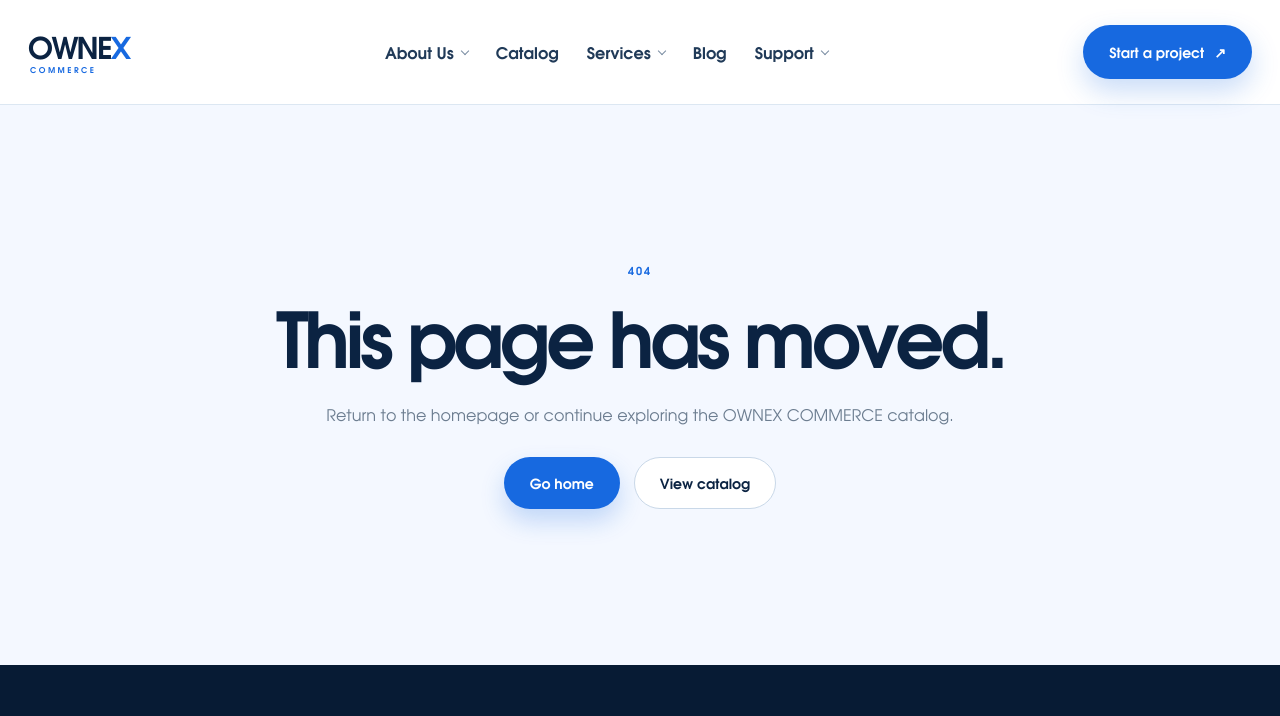
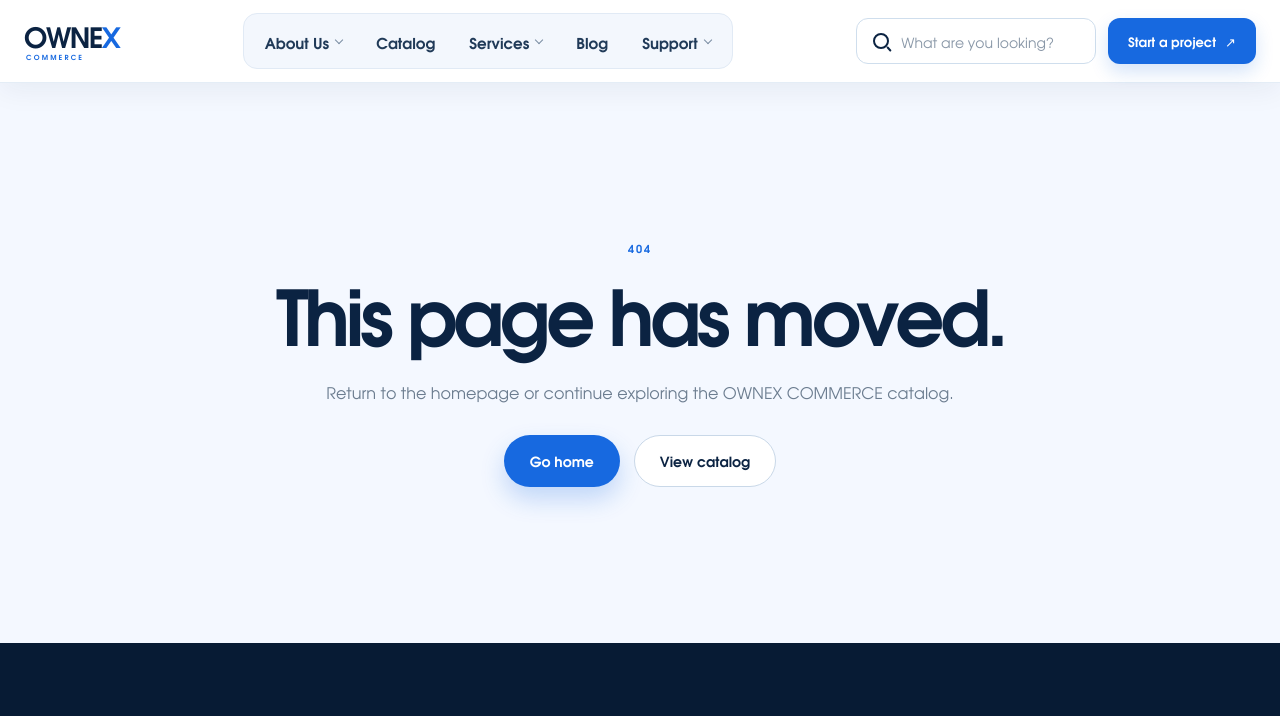
Before and after one commit to manhddmkt/manhddmkt.github.io, a plain HTML site: page index.html in a window 1280 px wide. Shown: the top 716 px of the page. Drawn offline with Linux system fonts and the light colour scheme; no server answers.

Commit message:
Redesign header and bind exact SVN-Avo bold file

```diff
--- a/ownex-header-v2.css
+++ b/ownex-header-v2.css
@@ -9,18 +9,18 @@
   z-index: 1000;
   width: 100%;
   background: #ffffff;
-  border-bottom: 1px solid #dce7f2;
-  font-family: "SVN-Avo", Arial, sans-serif;
+  border-bottom: 1px solid #e4edf6;
+  box-shadow: 0 8px 28px rgba(11, 35, 66, 0.06);
 }
 
 .ownex-new-header__inner {
-  width: min(1720px, calc(100% - 56px));
-  min-height: 104px;
+  width: min(1460px, calc(100% - 48px));
+  min-height: 82px;
   margin: 0 auto;
   display: grid;
-  grid-template-columns: auto minmax(480px, 1fr) auto;
+  grid-template-columns: auto minmax(520px, 1fr) auto;
   align-items: center;
-  gap: 48px;
+  gap: 34px;
 }
 
 .ownex-new-header__brand {
@@ -33,11 +33,11 @@
 }
 
 .ownex-new-header__brand-main {
-  font-family: "SVN-Avo", Arial, sans-serif;
-  font-size: 30px;
-  font-weight: 700;
+  font-family: "OWNEX-Avo-Bold-File", Arial, sans-serif;
+  font-size: 28px;
+  font-weight: 400;
   font-style: normal;
-  letter-spacing: -0.06em;
+  letter-spacing: -0.055em;
 }
 
 .ownex-new-header__brand-main span {
@@ -45,46 +45,55 @@
 }
 
 .ownex-new-header__brand-sub {
-  margin-top: 6px;
+  margin-top: 5px;
   padding-left: 2px;
   color: #1769e0;
-  font-size: 8px;
-  font-weight: 700;
+  font-family: "OWNEX-Avo-Bold-File", Arial, sans-serif;
+  font-size: 7px;
+  font-weight: 400;
   letter-spacing: 0.31em;
 }
 
 .ownex-new-header__nav {
+  justify-self: center;
   display: flex;
   align-items: center;
-  justify-content: center;
-  gap: clamp(28px, 3vw, 54px);
+  gap: 4px;
+  padding: 6px;
+  background: #f3f7fd;
+  border: 1px solid #e1eaf5;
+  border-radius: 14px;
 }
 
 .ownex-new-header__item {
   position: relative;
   display: flex;
   align-items: center;
-  min-height: 104px;
 }
 
 .ownex-new-header__link {
+  min-height: 42px;
+  padding: 0 15px;
   display: inline-flex;
   align-items: center;
-  gap: 8px;
+  gap: 7px;
   color: #203a58;
+  border-radius: 10px;
   text-decoration: none;
   white-space: nowrap;
-  font-family: "SVN-Avo", Arial, sans-serif;
-  font-size: 16px;
-  font-weight: 700;
+  font-family: "OWNEX-Avo-Bold-File", Arial, sans-serif;
+  font-size: 15px;
+  font-weight: 400;
   font-style: normal;
-  line-height: 1.25;
+  line-height: 1;
   letter-spacing: 0;
 }
 
 .ownex-new-header__link:hover,
 .ownex-new-header__link:focus-visible {
   color: #1769e0;
+  background: #ffffff;
+  box-shadow: 0 4px 14px rgba(11, 35, 66, 0.08);
 }
 
 .ownex-new-header__caret {
@@ -98,7 +107,7 @@
 
 .ownex-new-header__dropdown {
   position: absolute;
-  top: calc(100% - 10px);
+  top: calc(100% + 12px);
   left: 50%;
   width: 230px;
   padding: 10px;
@@ -107,7 +116,7 @@
   transform: translate(-50%, 8px);
   background: #ffffff;
   border: 1px solid #dce7f2;
-  border-radius: 16px;
+  border-radius: 14px;
   box-shadow: 0 18px 44px rgba(11, 35, 66, 0.14);
   transition: opacity 150ms ease, transform 150ms ease, visibility 150ms ease;
 }
@@ -123,11 +132,11 @@
   display: block;
   padding: 10px 12px;
   color: #314760;
-  border-radius: 10px;
+  border-radius: 9px;
   text-decoration: none;
-  font-family: "SVN-Avo", Arial, sans-serif;
+  font-family: "OWNEX-Avo-Bold-File", Arial, sans-serif;
   font-size: 13px;
-  font-weight: 700;
+  font-weight: 400;
   line-height: 1.35;
 }
 
@@ -141,26 +150,31 @@
   display: flex;
   align-items: center;
   justify-content: flex-end;
-  gap: 24px;
+  gap: 12px;
 }
 
 .ownex-new-header__search {
-  width: clamp(240px, 17vw, 300px);
-  height: 58px;
-  padding: 0 22px;
+  width: 240px;
+  height: 46px;
+  padding: 0 16px;
   display: flex;
   align-items: center;
-  gap: 15px;
+  gap: 12px;
   background: #ffffff;
-  border: 1.5px solid #0b2342;
-  border-radius: 999px;
+  border: 1px solid #cfdeed;
+  border-radius: 12px;
+}
+
+.ownex-new-header__search:focus-within {
+  border-color: #1769e0;
+  box-shadow: 0 0 0 3px rgba(23, 105, 224, 0.1);
 }
 
 .ownex-new-header__search-icon {
   position: relative;
-  width: 18px;
-  height: 18px;
-  flex: 0 0 18px;
+  width: 16px;
+  height: 16px;
+  flex: 0 0 16px;
   border: 2px solid #0b2342;
   border-radius: 50%;
 }
@@ -168,9 +182,9 @@
 .ownex-new-header__search-icon::after {
   content: "";
   position: absolute;
-  right: -6px;
-  bottom: -4px;
-  width: 7px;
+  right: -5px;
+  bottom: -3px;
+  width: 6px;
   height: 2px;
   background: #0b2342;
   border-radius: 2px;
@@ -185,8 +199,8 @@
   background: transparent;
   border: 0;
   outline: 0;
-  font-family: "SVN-Avo", Arial, sans-serif;
-  font-size: 15px;
+  font-family: "OWNEX-Avo-Regular-File", Arial, sans-serif;
+  font-size: 14px;
   font-weight: 400;
   line-height: 1;
 }
@@ -197,21 +211,21 @@
 }
 
 .ownex-new-header__cta {
-  min-height: 54px;
-  padding: 0 26px;
+  min-height: 46px;
+  padding: 0 20px;
   display: inline-flex;
   align-items: center;
   justify-content: center;
-  gap: 10px;
+  gap: 9px;
   color: #ffffff;
   background: #1769e0;
-  border-radius: 999px;
-  box-shadow: 0 12px 28px rgba(23, 105, 224, 0.23);
+  border-radius: 12px;
+  box-shadow: 0 8px 18px rgba(23, 105, 224, 0.18);
   text-decoration: none;
   white-space: nowrap;
-  font-family: "SVN-Avo", Arial, sans-serif;
-  font-size: 14px;
-  font-weight: 700;
+  font-family: "OWNEX-Avo-Bold-File", Arial, sans-serif;
+  font-size: 13px;
+  font-weight: 400;
   line-height: 1;
 }
 
@@ -225,14 +239,18 @@
   display: none;
 }
 
-@media (max-width: 1280px) {
+@media (max-width: 1220px) {
   .ownex-new-header__inner {
     grid-template-columns: auto 1fr auto;
-    gap: 30px;
+    gap: 24px;
   }
 
   .ownex-new-header__nav {
-    gap: 28px;
+    gap: 2px;
+  }
+
+  .ownex-new-header__link {
+    padding-inline: 12px;
   }
 
   .ownex-new-header__search {
@@ -243,7 +261,7 @@
 @media (max-width: 900px) {
   .ownex-new-header__inner {
     position: relative;
-    min-height: 82px;
+    min-height: 76px;
     grid-template-columns: 1fr auto;
   }
 
@@ -257,13 +275,13 @@
   }
 
   .ownex-new-header__mobile-button {
-    width: 46px;
-    height: 46px;
+    width: 44px;
+    height: 44px;
     padding: 0;
     display: grid;
     place-items: center;
-    background: #ffffff;
-    border: 1px solid #cfdceb;
+    background: #f3f7fd;
+    border: 1px solid #dce7f2;
     border-radius: 12px;
     cursor: pointer;
   }
@@ -272,7 +290,7 @@
   .ownex-new-header__mobile-button::before,
   .ownex-new-header__mobile-button::after {
     content: "";
-    width: 20px;
+    width: 19px;
     height: 2px;
     display: block;
     background: #0b2342;
@@ -286,9 +304,9 @@
   .ownex-new-header__mobile-panel {
     position: absolute;
     top: 100%;
-    left: -28px;
-    right: -28px;
-    padding: 18px 28px 24px;
+    left: -24px;
+    right: -24px;
+    padding: 18px 24px 24px;
     display: none;
     background: #ffffff;
     border-top: 1px solid #dce7f2;
@@ -305,9 +323,9 @@
     padding: 12px 4px;
     color: #203a58;
     text-decoration: none;
-    font-family: "SVN-Avo", Arial, sans-serif;
+    font-family: "OWNEX-Avo-Bold-File", Arial, sans-serif;
     font-size: 16px;
-    font-weight: 700;
+    font-weight: 400;
   }
 
   .ownex-new-header__mobile-panel .ownex-new-header__cta {
```
